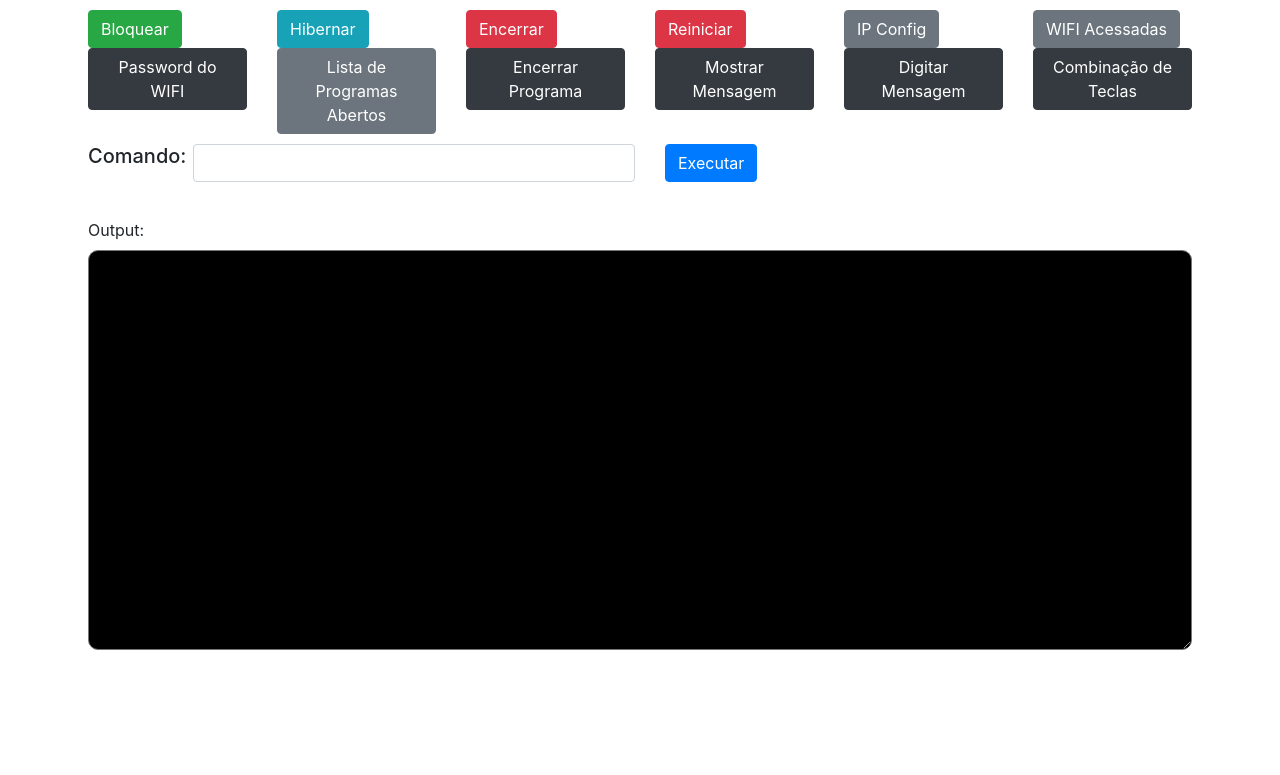
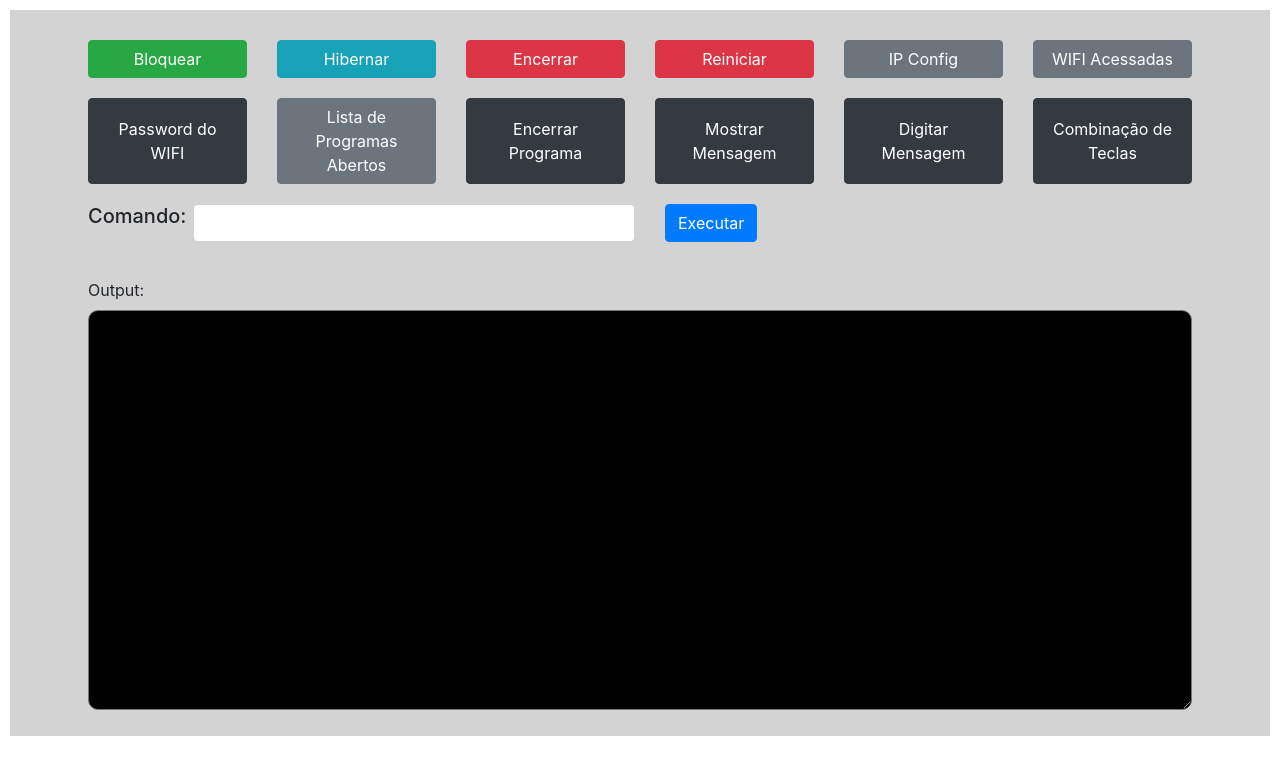
Before and after one commit to NobreHD/WebRAT, a Flask app: page / in a window 1280 px wide. Shown: the top 775 px of the page. Run offline with Flask 2, Linux system fonts and the light colour scheme; some libraries are stand-ins or nearby versions.

Commit message:
Melhorias no design

```diff
--- a/templates/index.html
+++ b/templates/index.html
@@ -25,11 +25,19 @@
             margin: 15px;
         }
 
+        .div-button{
+            margin: 10px 0
+        }
+
+        .div-button button{
+            width: 100%; height: 100%
+        }
+
     </style>
 </head>
 
 <body>
-    <div style="margin: 10px;">
+    <div style="margin: 10px; background-color: lightgray; padding: 10px 0">
         <div class="row" id="button-stop" style="width: 90%;margin: 10px 5%;">
         </div>
         <div class="row" style="margin: 10px 5%;">
```
